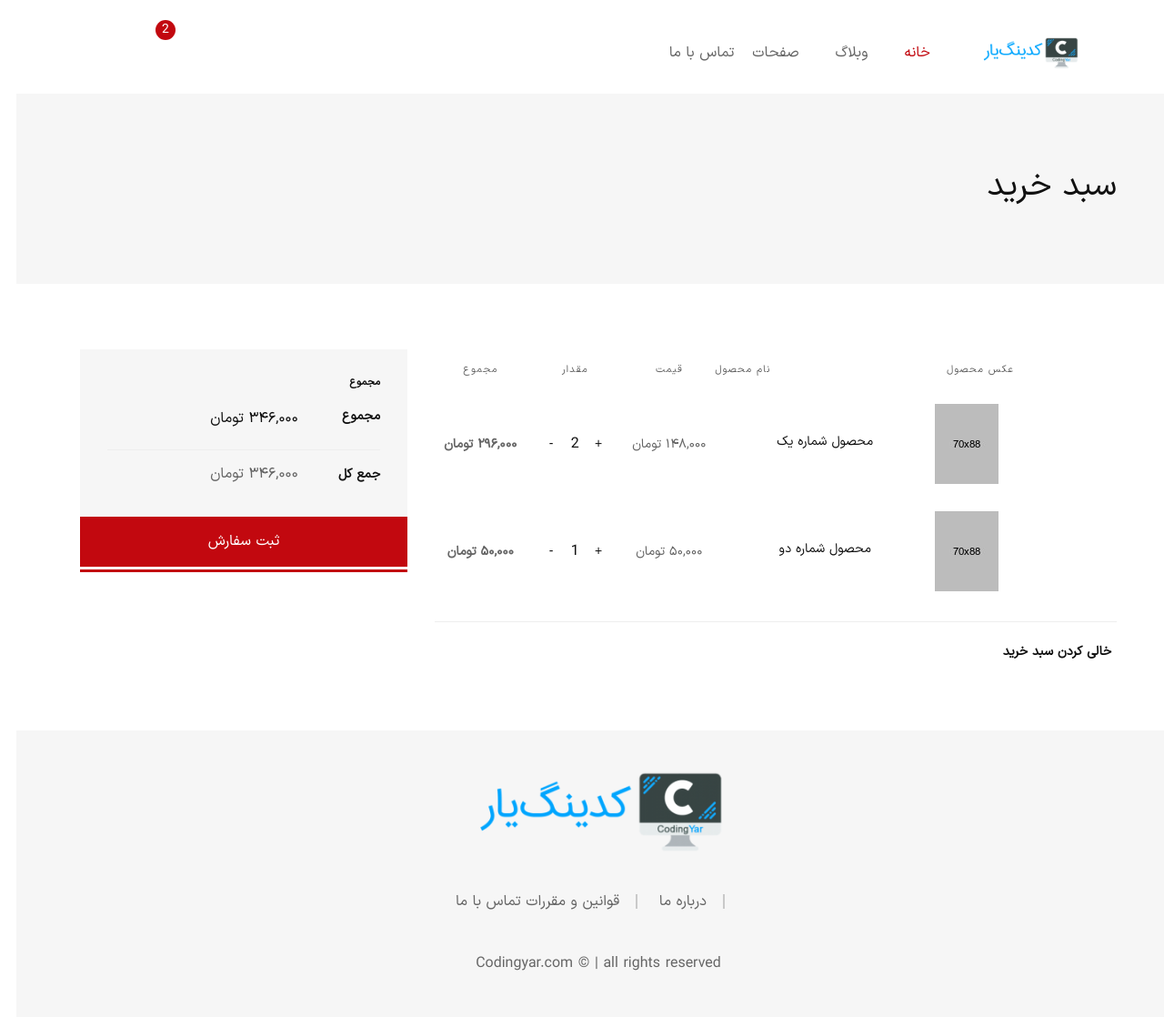
After one commit to 1m49/Django-Online-Shop, a Django app: page /cart/ in a window 1280 px wide. The commit adds this page. Shown: the whole page at 91% size. Run offline with Django 4.2, Linux system fonts and the light colour scheme; parts of the project's set-up code (start-up, migrations or seed data) failed here and were passed over; some libraries are stand-ins or nearby versions; some web fonts are replaced.

Commit message:
add cart_detail.html

```diff
--- a/cart/forms.py
+++ b/cart/forms.py
@@ -1,4 +1,5 @@
 from django import forms
+
 
 # add to cart forms
 class AddToCartProductForm(forms.Form):
--- /dev/null
+++ b/cart/templates/cart/cart_detail.html
@@ -0,0 +1,379 @@
+{% extends '_base.html' %}
+{% load static %}
+
+{% block title %} سبد خرید {% endblock %}
+
+{% block main %}
+
+
+    <!-- Main Wrapper Start -->
+    <div class="wrapper">
+        <!-- Header Start -->
+        <header class="header">
+            <div class="header-inner fixed-header">
+                <div class="container">
+                    <div class="row align-items-center">
+                        <div class="col-xl-9 col-lg-8 col-5 col-xs-0 col-none col-sm-block p-0">
+                            <nav class="main-navigation">
+                                <div class="site-branding" style="margin-right: 30px;">
+                                    <a href="index.html" class="logo">
+                                        <figure class="logo--normal d-none d-sm-block">
+                                            <img class="px-5" src="{% static 'img/codingyar_logo.png' %}"
+                                                 style="max-height: 50px; margin-bottom: -15px;" alt="Logo">
+                                        </figure>
+                                    </a>
+                                </div>
+                                <div class="mainmenu-nav d-none d-lg-block w-100 pr-3">
+                                    <ul class="mainmenu d-lg-flex jusity-content-end jusity-content-lg-start pt-4">
+                                        <li class="mainmenu__item menu-item-has-children active">
+                                            <a href="index.html" class="mainmenu__link">
+                                                <span class="mm-text">خانه</span>
+                                            </a>
+                                        </li>
+                                        <li class="mainmenu__item menu-item-has-children">
+                                            <a href="Blog.html" class="mainmenu__link">
+                                                <span class="mm-text">وبلاگ</span>
+                                            </a>
+                                        </li>
+                                        <li class="mainmenu__item menu-item-has-children">
+                                            <a href="#" class="mainmenu__link">
+                                                <span class="mm-text">صفحات</span>
+                                            </a>
+                                        </li>
+                                        <li class="mainmenu__item">
+                                            <a href="contact-us.html" class="mainmenu__link">
+                                                <span class="mm-text">تماس با ما</span>
+                                            </a>
+                                        </li>
+                                    </ul>
+                                </div>
+                            </nav>
+                        </div>
+                        <div class="col-xl-3 col-lg-4 col-sm-7 col-12 p-0">
+                            <ul class="header-toolbar">
+                                <li class="header-toolbar__item">
+                                    <a href="wishlist.html" class="header-toolbar__btn mx-4">
+                                        <i class="flaticon flaticon-like"></i>
+                                    </a>
+                                </li>
+                                <li class="header-toolbar__item mini-cart-item">
+                                    <a href="#miniCart" class="header-toolbar__btn toolbar-btn mini-cart-btn">
+                                        <i class="flaticon flaticon-shopping-cart"></i>
+                                        <sup class="mini-cart-count">2</sup>
+                                    </a>
+                                </li>
+                                <li class="header-toolbar__item user-info">
+                                    <a href="my-account.html" class="header-toolbar__btn">
+                                        <i class="flaticon flaticon-user"></i>
+                                    </a>
+                                    <ul class="user-info-menu">
+                                        <li>
+                                            <a class="text-right" href="my-account.html">حساب کاربری</a>
+                                        </li>
+                                        <li>
+                                            <a class="text-right" href="cart.html">سبد خرید</a>
+                                        </li>
+                                        <li>
+                                            <a class="text-right" href="wishlist.html">علاقه مندی ها</a>
+                                        </li>
+                                        <li>
+                                            <a class="text-right" href="order-tracking.html">تاریخچه سفارشات</a>
+                                        </li>
+                                    </ul>
+                                </li>
+                                <li class="header-toolbar__item">
+                                    <a href="#searchForm" class="header-toolbar__btn toolbar-btn">
+                                        <i class="flaticon flaticon-search"></i>
+                                    </a>
+                                </li>
+                            </ul>
+                        </div>
+                    </div>
+                    <div class="row">
+                        <div class="col-12">
+                            <div class="mobile-menu"></div>
+                        </div>
+                    </div>
+                </div>
+            </div>
+        </header>
+        <!-- Header End -->
+
+        <!-- Breadcrumb area Start -->
+        <div class="breadcrumb-area bg-color ptb--90" data-bg-color="#f6f6f6">
+            <div class="container">
+                <div class="row">
+                    <div class="col-12">
+                        <div class="d-flex justify-content-between align-items-center flex-sm-row flex-column">
+                            <h1 class="page-title">سبد خرید</h1>
+                        </div>
+                    </div>
+                </div>
+            </div>
+        </div>
+        <!-- Breadcrumb area End -->
+
+        <!-- Main Content Wrapper Start -->
+        <div class="main-content-wrapper">
+            <div class="page-content-inner ptb--80">
+                <div class="container">
+                    <div class="row">
+                        <div class="col-lg-8 mb-md--50">
+                            <form class="cart-form" action="#">
+                                <div class="row no-gutters">
+                                    <div class="col-12">
+                                        <div class="table-content table-responsive">
+                                            <table class="table text-center">
+                                                <thead>
+                                                <tr>
+                                                    <th>&nbsp;</th>
+                                                    <th>عکس محصول</th>
+                                                    <th class="text-left">نام محصول</th>
+                                                    <th>قیمت</th>
+                                                    <th>مقدار</th>
+                                                    <th>مجموع</th>
+                                                </tr>
+                                                </thead>
+                                                <tbody>
+                                                <tr>
+                                                    <td class="product-remove text-left"><a href=""><i
+                                                            class="flaticon flaticon-cross"></i></a></td>
+                                                    <td class="product-thumbnail text-left">
+                                                        <img src="{% static 'img/products/prod-10-70x88.jpg' %}"
+                                                             alt="Product Thumnail">
+                                                    </td>
+                                                    <td class="product-name wide-column">
+                                                        <h3>
+                                                            <a href="product-details.html">محصول شماره یک</a>
+                                                        </h3>
+                                                    </td>
+                                                    <td class="product-price">
+                                                            <span class="product-price-wrapper">
+                                                                <span class="money">۱۴۸,۰۰۰ تومان</span>
+                                                            </span>
+                                                    </td>
+                                                    <td class="product-quantity">
+                                                        <div class="quantity">
+                                                            <input type="number" class="quantity-input" name="qty"
+                                                                   id="qty-1" value="2" min="1">
+                                                        </div>
+                                                    </td>
+                                                    <td class="product-total-price">
+                                                            <span class="product-price-wrapper">
+                                                                <span class="money">۲۹۶,۰۰۰ تومان</span>
+                                                            </span>
+                                                    </td>
+                                                </tr>
+                                                <tr>
+                                                    <td class="product-remove text-left"><a href=""><i
+                                                            class="flaticon flaticon-cross"></i></a></td>
+                                                    <td class="product-thumbnail text-left">
+                                                        <img src="{% static 'img/products/prod-10-70x88.jpg' %}"
+                                                             alt="Product Thumnail">
+                                                    </td>
+                                                    <td class="product-name wide-column">
+                                                        <h3>
+                                                            <a href="product-details.html">محصول شماره دو</a>
+                                                        </h3>
+                                                    </td>
+                                                    <td class="product-price">
+                                                            <span class="product-price-wrapper">
+                                                                <span class="money">۵۰,۰۰۰ تومان</span>
+                                                            </span>
+                                                    </td>
+                                                    <td class="product-quantity">
+                                                        <div class="quantity">
+                                                            <input type="number" class="quantity-input" name="qty"
+                                                                   id="qty-1" value="1" min="1">
+                                                        </div>
+                                                    </td>
+                                                    <td class="product-total-price">
+                                                            <span class="product-price-wrapper">
+                                                                <span class="money">۵۰,۰۰۰ تومان</span>
+                                                            </span>
+                                                    </td>
+                                                </tr>
+                                                </tbody>
+                                            </table>
+                                        </div>
+                                    </div>
+                                </div>
+                                <div class="row no-gutters border-top pt--20 mt--20">
+                                    <div class="col-sm-6 text-sm-right">
+                                        <button type="submit" class="cart-form__btn">خالی کردن سبد خرید</button>
+                                    </div>
+                                </div>
+                            </form>
+                        </div>
+                        <div class="col-lg-4">
+                            <div class="cart-collaterals">
+                                <div class="cart-totals">
+                                    <h5 class="font-size-14 font-bold mb--15">مجموع</h5>
+                                    <div class="cart-calculator">
+                                        <div class="cart-calculator__item">
+                                            <div class="cart-calculator__item--head">
+                                                <span>مجموع</span>
+                                            </div>
+                                            <div class="cart-calculator__item--value">
+                                                <span>۳۴۶,۰۰۰ تومان</span>
+                                            </div>
+                                        </div>
+                                        <div class="cart-calculator__item order-total">
+                                            <div class="cart-calculator__item--head">
+                                                <span>جمع کل</span>
+                                            </div>
+                                            <div class="cart-calculator__item--value">
+                                                <span class="product-price-wrapper">
+                                                    <span class="money">۳۴۶,۰۰۰ تومان</span>
+                                                </span>
+                                            </div>
+                                        </div>
+                                    </div>
+                                </div>
+                                <a href="checkout.html"
+                                   class="btn btn-fullwidth btn-bg-red btn-color-white btn-hover-2">
+                                    ثبت سفارش
+                                </a>
+                            </div>
+                        </div>
+                    </div>
+                </div>
+            </div>
+        </div>
+        <!-- Main Content Wrapper Start -->
+
+        <!-- Footer Start-->
+        <footer class="footer">
+            <div class="footer-top bg-color ptb--50" data-bg-color="#f6f6f6">
+                <div class="container">
+                    <div class="row justify-content-center">
+                        <div class="col-lg-9 text-center">
+                            <div class="footer-widget mb--50">
+                                <div class="textwidget">
+                                    <img src="{% static 'img/codingyar_logo.png' %}" alt="Logo">
+                                </div>
+                            </div>
+                            <div class="footer-widget mb--50 pb--1">
+                                <ul class="footer-menu">
+                                    <li><a href="">درباره ما</a></li>
+                                    <li><a href="">قوانین و مقررات</a></li>
+                                    <li><a href="">تماس با ما</a></li>
+                                </ul>
+                            </div>
+                            <div class="footer-widget">
+                                Codingyar.com © | all rights reserved
+                            </div>
+                        </div>
+                    </div>
+                </div>
+            </div>
+        </footer>
+        <!-- Footer End-->
+
+        <!-- Search form Popup Start -->
+        <div class="searchform__popup" id="searchForm">
+            <a href="#" class="btn-close"><i class="flaticon flaticon-cross"></i></a>
+            <div class="searchform__body">
+                <p>Start typing and press Enter to search</p>
+                <form class="searchform">
+                    <input type="text" name="popup-search" id="popup-search" class="searchform__input"
+                           placeholder="Search Entire Store...">
+                    <button type="submit" class="searchform__submit"><i
+                            class="flaticon flaticon-magnifying-glass-icon"></i></button>
+                </form>
+            </div>
+        </div>
+        <!-- Search form Popup End -->
+
+        <!-- Mini Cart Start -->
+        <aside class="mini-cart" id="miniCart">
+            <div class="mini-cart-wrapper">
+                <a href="" class="btn-close"><i class="flaticon flaticon-cross"></i></a>
+                <div class="mini-cart-inner">
+                    <h3 class="mini-cart__heading mb--40 mb-lg--30 text-right">سبد خرید</h3>
+                    <div class="mini-cart__content">
+                        <ul class="mini-cart__list text-right">
+                            <li class="mini-cart__product d-flex justify-content-between">
+                                <div class="mini-cart__product__image">
+                                    <a href="#">
+                                        <img src="{% static 'img/products/prod-1-100x100.jpg' %}" alt="products">
+                                    </a>
+                                </div>
+                                <div class="mini-cart__product__content pt-2">
+                                    <span class="mini-cart__product__title d-flex flex-row justify-content-between">
+                                        <a href="#"> محصول سماره یک </a>
+                                        <a href="#" class="">
+                                            &#10060;
+                                        </a>
+                                    </span>
+                                    <span class="mini-cart__product__quantity">
+                                        <span>۴۹,۰۰۰ تومان</span> &#215; <span>۱</span>
+                                    </span>
+                                </div>
+                            </li>
+                            <li class="mini-cart__product d-flex justify-content-between">
+                                <div class="mini-cart__product__image">
+                                    <a href="#">
+                                        <img src="{% static 'img/products/prod-1-100x100.jpg' %}" alt="products">
+                                    </a>
+                                </div>
+                                <div class="mini-cart__product__content pt-2">
+                                    <span class="mini-cart__product__title d-flex flex-row justify-content-between">
+                                        <a href="#"> محصول سماره یک </a>
+                                        <a href="#" class="">
+                                            &#10060;
+                                        </a>
+                                    </span>
+                                    <span class="mini-cart__product__quantity">
+                                        <span>۴۹,۰۰۰ تومان</span> &#215; <span>۱</span>
+                                    </span>
+                                </div>
+                            </li>
+                            <li class="mini-cart__product d-flex justify-content-between">
+                                <div class="mini-cart__product__image">
+                                    <a href="#">
+                                        <img src="{% static 'img/products/prod-1-100x100.jpg' %}" alt="products">
+                                    </a>
+                                </div>
+                                <div class="mini-cart__product__content pt-2">
+                                    <span class="mini-cart__product__title d-flex flex-row justify-content-between">
+                                        <a href="#"> محصول سماره یک </a>
+                                        <a href="#" class="">
+                                            &#10060;
+                                        </a>
+                                    </span>
+                                    <span class="mini-cart__product__quantity">
+                                        <span>۴۹,۰۰۰ تومان</span> &#215; <span>۱</span>
+                                    </span>
+                                </div>
+                            </li>
+                        </ul>
+                        <div class="mini-cart__total">
+                            <span>جمع کل</span>
+                            <span class="ammount">۱۴۸,۰۰۰ تومان</span>
+                        </div>
+                        <div class="mini-cart__buttons">
+                            <a href="cart.html" class="btn btn-fullwidth btn-bg-sand mb--20">مشاهده سبد خرید</a>
+                            <a href="checkout.html" class="btn btn-fullwidth btn-bg-sand">پرداخت</a>
+                        </div>
+                    </div>
+                </div>
+            </div>
+        </aside>
+        <!-- Mini Cart End -->
+
+        <!-- Global Overlay Start -->
+        <div class="ShoppingYar-global-overlay"></div>
+        <!-- Global Overlay End -->
+
+    </div>
+    <!-- Main Wrapper End -->
+
+    <!-- jQuery JS -->
+    <script src="{% static 'js/vendor.js' %}"></script>
+
+    <!-- Main JS -->
+    <script src="{% static 'js/main.js' %}"></script>
+
+
+{% endblock %}
--- /dev/null
+++ b/cart/urls.py
@@ -0,0 +1,6 @@
+from django.urls import path
+from . import views
+
+urlpatterns = [
+    path('', views.cart_detail, name='cart_detail')
+]
--- a/cart/views.py
+++ b/cart/views.py
@@ -1,3 +1,5 @@
 from django.shortcuts import render
 
-# Create your views here.
+
+def cart_detail(request):
+    return render(request, 'cart/cart_detail.html')
--- a/config/urls.py
+++ b/config/urls.py
@@ -6,6 +6,7 @@ urlpatterns = [
     path('accounts/', include('allauth.urls')),
     path('', include('pages.urls')),
     path('product/', include('products.urls')),
+    path('cart/', include('cart.urls')),
 
     # Rosetta (i18n)
     path('rosetta/', include('rosetta.urls')),
--- a/products/templates/products/product_detail.html
+++ b/products/templates/products/product_detail.html
@@ -542,7 +542,11 @@
         <!-- Qicuk View Modal End -->
     </div>
     <!-- Main Wrapper End -->
+  <!-- jQuery JS -->
+    <script src="{% static 'js/vendor.js' %}"></script>
 
+    <!-- Main JS -->
+    <script src="{% static 'js/main.js' %}"></script>
 
 
 {% endblock %}
```
Also changed, not shown: 1 other file.
